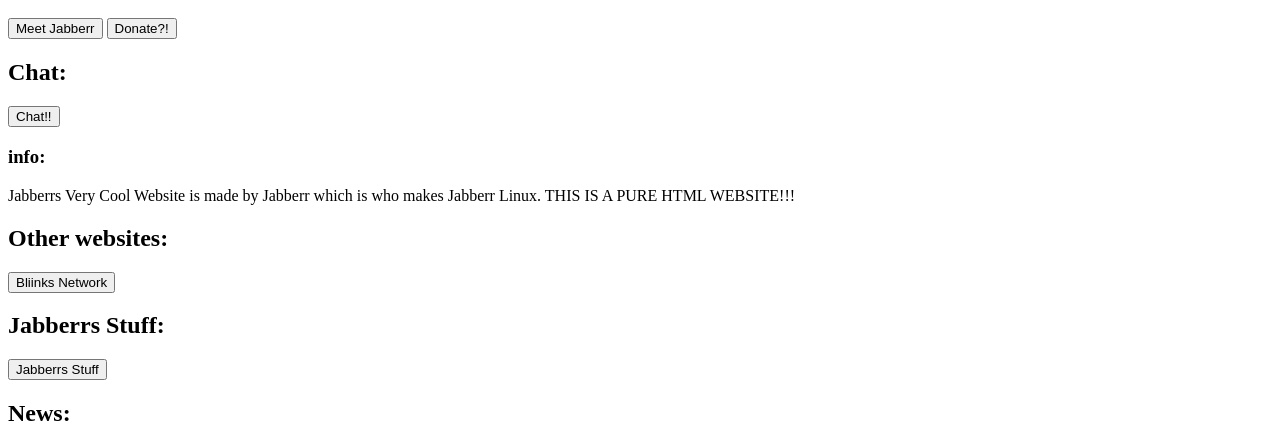
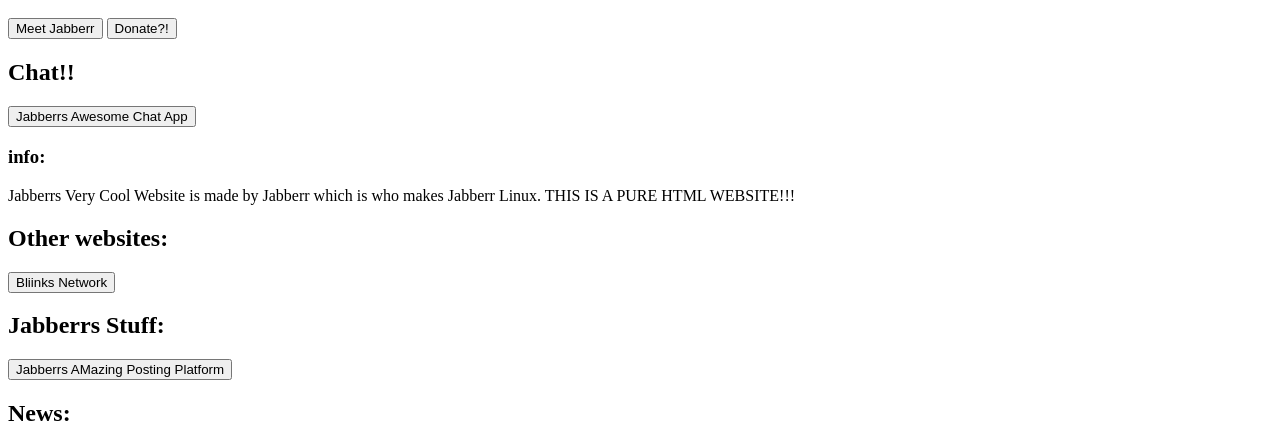
Before and after one commit to jabber403/Jabberrs-Very-Cool-Website, a website: page index.html in a window 1280 px wide. Shown: the part 48-492 px from the top of the page. Drawn offline with Linux system fonts and the light colour scheme.

Commit message:
updated ui a bit

```diff
--- a/index.html
+++ b/index.html
@@ -4,9 +4,9 @@
 
 <a href="https://www.venmo.com/u/Jabberrr"><button>Donate?!</button></a>
 
-<h2>Chat:</h2>
+<h2>Chat!!</h2>
 <div>
-    <a href="chat.html"><button>Chat!!</button></a>
+    <a href="chat.html"><button>Jabberrs Awesome Chat App</button></a>
 </div>
 
 <h3>info:</h3>
@@ -21,7 +21,7 @@
 
 <h2>Jabberrs Stuff:</h2>
 <div>
-    <a href="./jabberrsstuff.html"><button>Jabberrs Stuff</button></a>
+    <a href="./jabberrsstuff.html"><button>Jabberrs AMazing Posting Platform</button></a>
 </div>
 
 <h2>News:</h2>
```
